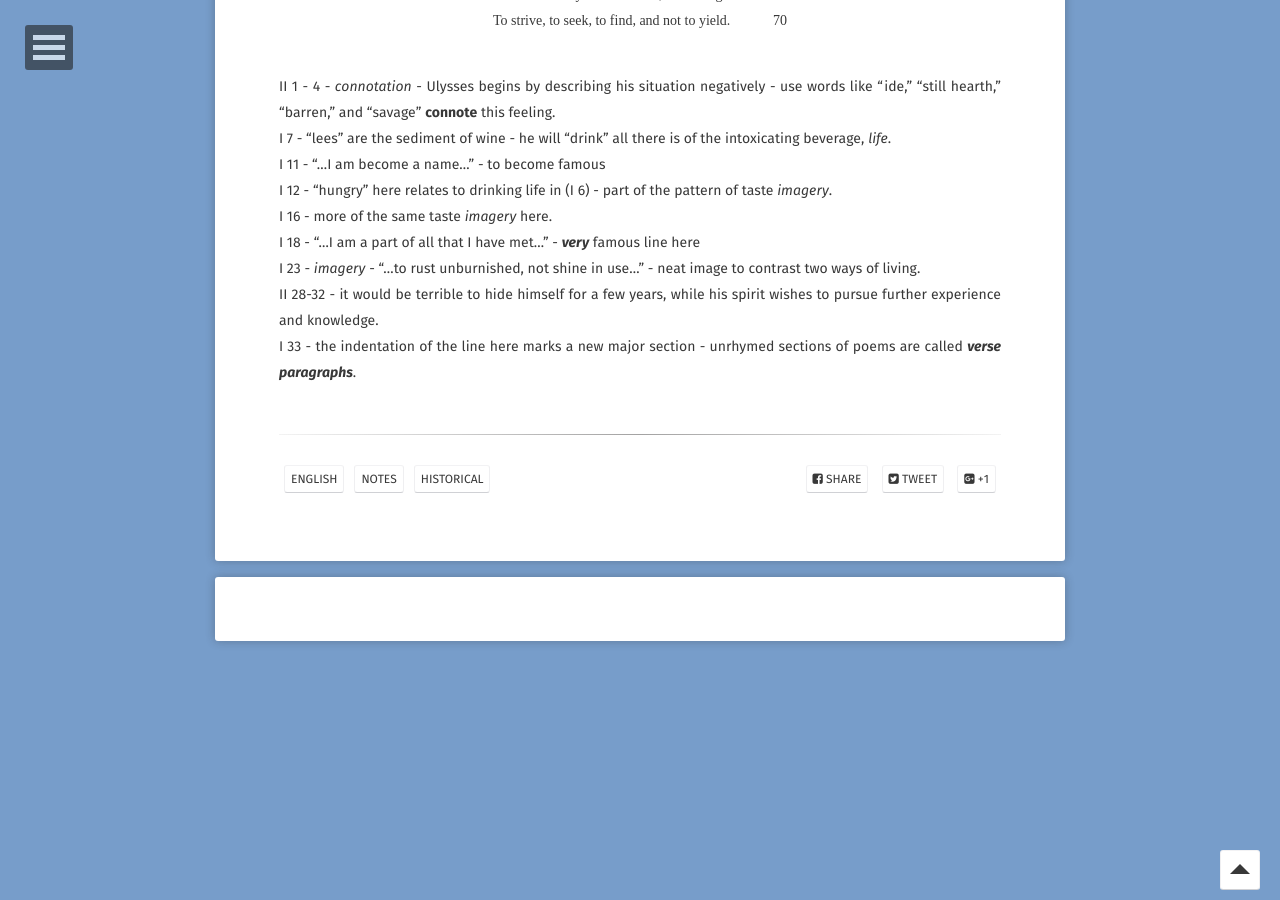
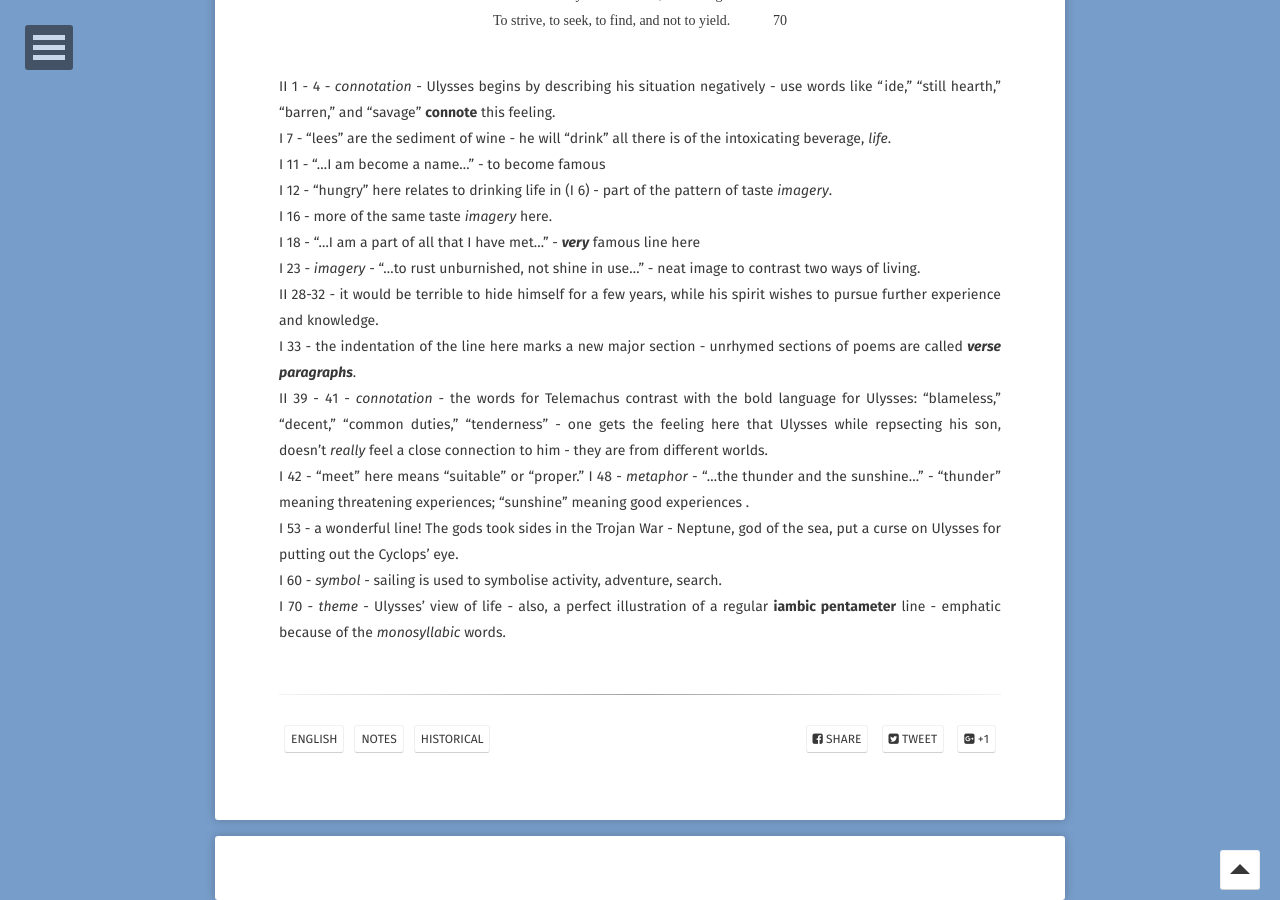
Before and after one commit to EthenStrine/site, a Jekyll site: the page built from _posts/2019-04-18-ulysses.md, in a window 1280 px wide and 900 px high, scrolled down 2403 px. Built offline with Jekyll 4.4.1, drawn with Linux system fonts in a browser that asks for light colours; some web fonts are replaced; comment, search, counter and statistics services are not loaded; some of the changed text lies outside the part shown.

Commit message:
Update 2019-04-18-ulysses.md

```diff
--- a/_posts/2019-04-18-ulysses.md
+++ b/_posts/2019-04-18-ulysses.md
@@ -92,3 +92,9 @@ I 18 - "...I am a part of all that I have met..." - ***very*** famous line here
 I 23 - *imagery* - "...to rust unburnished, not shine in use..." - neat image to contrast two ways of living.
 II 28-32 - it would be terrible to hide himself for a few years, while his spirit wishes to pursue further experience and knowledge.
 I 33 - the indentation of the line here marks a new major section - unrhymed sections of poems are called ***verse paragraphs***.
+II 39 - 41 - *connotation* - the words for Telemachus contrast with the bold language for Ulysses: "blameless," "decent," "common duties," "tenderness" - one gets the feeling here that Ulysses while repsecting his son, doesn't *really* feel a close connection to him - they are from different worlds.
+I 42 - "meet" here means "suitable" or "proper."
+I 48 - *metaphor* - "...the thunder and the sunshine..." - "thunder" meaning threatening experiences; "sunshine" meaning good experiences .
+I 53 - a wonderful line! The gods took sides in the Trojan War - Neptune, god of the sea, put a curse on Ulysses for putting out the Cyclops' eye.
+I 60 - *symbol* - sailing is used to symbolise activity, adventure, search.
+I 70 - *theme* - Ulysses' view of life - also, a perfect illustration of a regular **iambic pentameter** line - emphatic because of the *monosyllabic* words.
```
